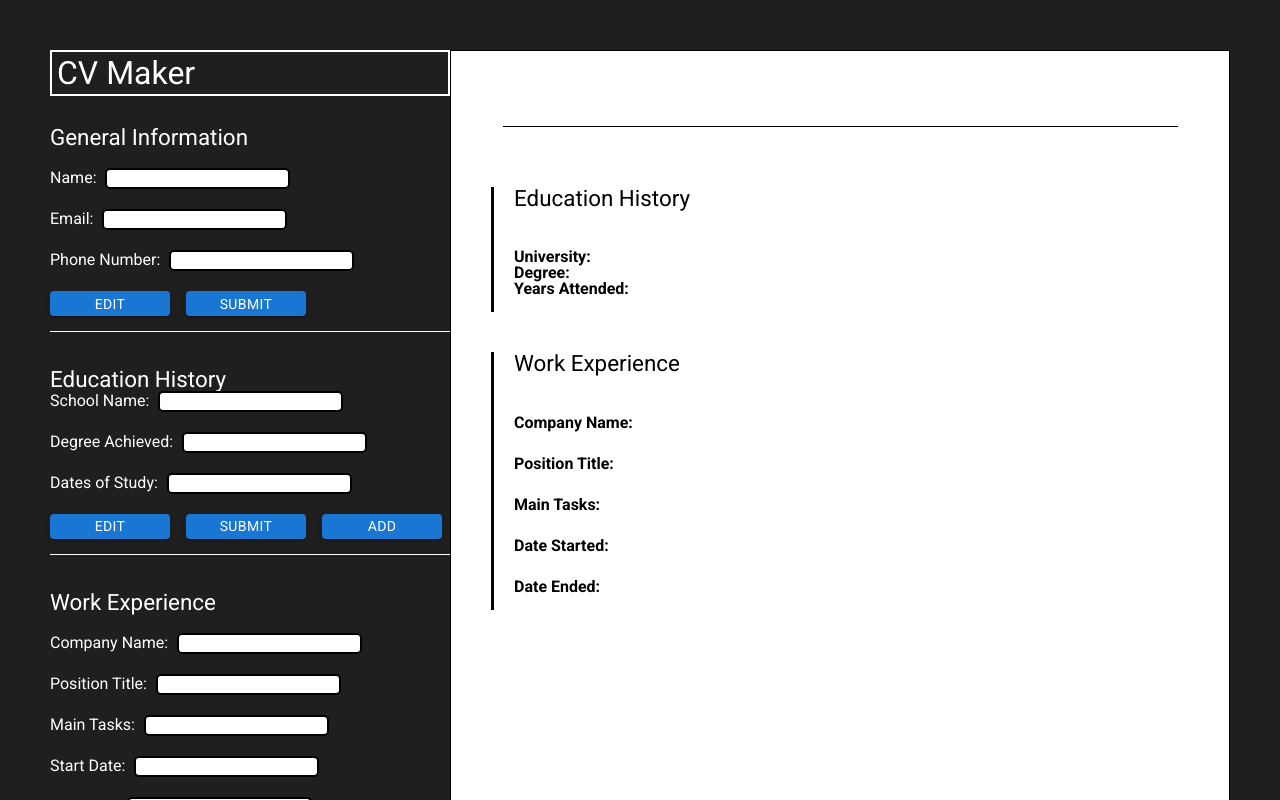
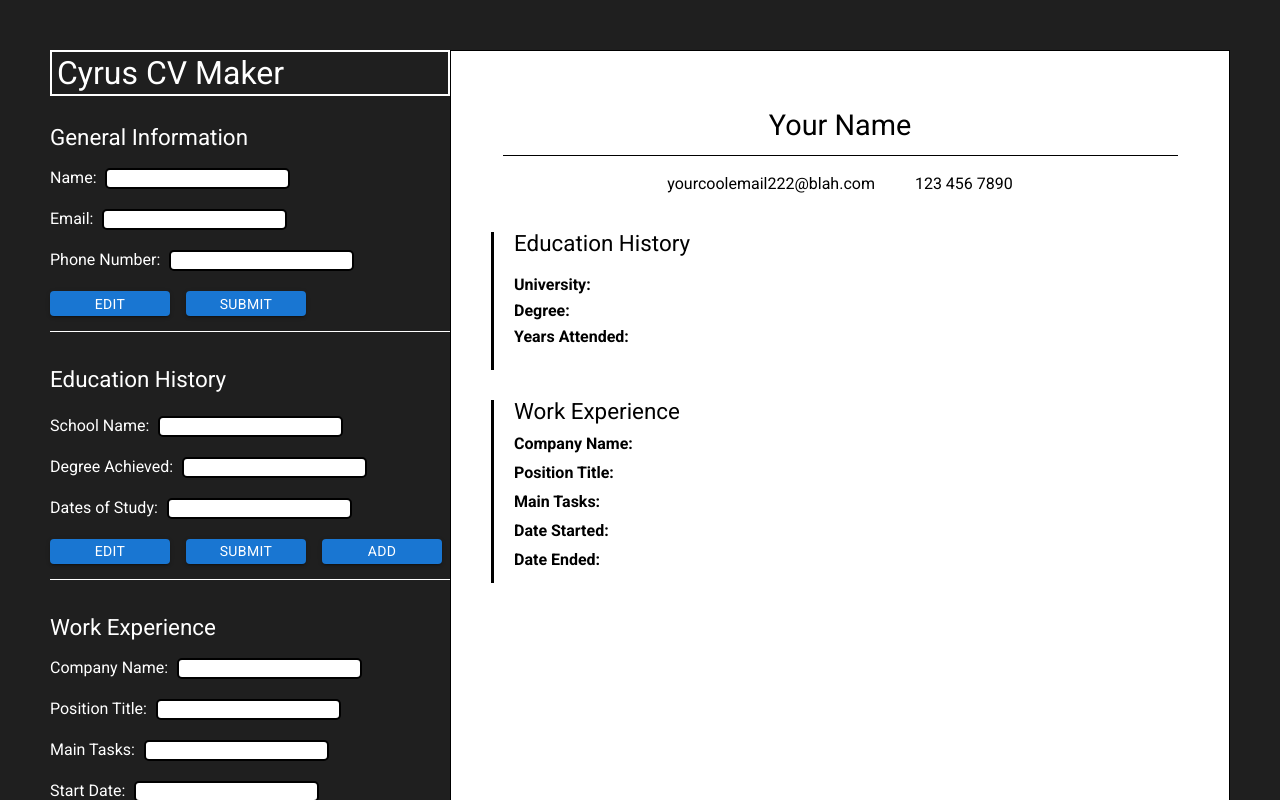
Before and after one commit to romangdev/cv-project, a React (Create React App) app: page / in a window 1280 px wide. Shown: the top 800 px of the page. Built offline with nearby package versions, Linux system fonts and the light colour scheme.

Commit message:
Remove education sect when remove button clicked

```diff
--- a/src/App.js
+++ b/src/App.js
@@ -7,9 +7,9 @@ import { useState } from 'react'
 
 const App = () => {
   const [generalInfo, setGeneralInfo] = useState({
-    name: '',
-    email: '',
-    phone: '',
+    name: 'Your Name',
+    email: 'yourcoolemail222@blah.com',
+    phone: '123 456 7890',
   })
 
   const [education, setEducation] = useState([
@@ -86,13 +86,30 @@ const App = () => {
     })
   }
 
+  const resetSecondEducationValues = (resetArray) => {
+    const educationCopy = education.map(info => {
+      if (info.id === 2) {
+        return {
+          schoolName: '',
+          degreeAchieved: '',
+          dateOfStudy: '',
+          id: 2
+        }
+      } else {
+        return info
+      }
+    })
+    setEducation(educationCopy)
+  }
+
+
   return (
     <div className="App">
       <div className="form-inputs">
-        <h1>CV Maker</h1>
+        <h1>Cyrus CV Maker</h1>
         <GeneralInfo parentCallback={getChildGeneral} parentState={generalInfo} />
         <br></br>
-        <Education parentCallback={getChildEducation} parentState={education} />
+        <Education parentCallback={getChildEducation} parentState={education} parentResetCallback={resetSecondEducationValues} />
         <br></br>
         <PracticalExperience parentCallback={getChildExperience} parentState={practicalExperience} />
       </div>
--- a/src/components/Education.js
+++ b/src/components/Education.js
@@ -2,7 +2,7 @@ import React from "react";
 import EducationForm from "./EducationForm";
 import { useState } from "react";
 
-const Education = ({ parentCallback, parentState }) => {
+const Education = ({ parentCallback, parentState, parentResetCallback }) => {
   const [schoolNameOne, setSchoolNameOne] = useState('')
   const [degreeAchievedOne, setDegreeAchievedOne] = useState('')
   const [dateOfStudyOne, setDateOfStudyOne] = useState('')
@@ -62,6 +62,11 @@ const Education = ({ parentCallback, parentState }) => {
     setSecondForm(true)
   }
 
+  const removeEducationForm = () => {
+    setSecondForm(false)
+    parentResetCallback()
+  }
+
   return (
     <div className="form-section">
       <h2>Education History</h2>
@@ -70,7 +75,7 @@ const Education = ({ parentCallback, parentState }) => {
       formTwo={false} editClass={'education-edit-one'} />
       {secondForm ?
         <EducationForm onSubmit={onSubmit} handleChange={handleChange} onEdit={onEdit} schoolName={schoolNameTwo}
-        degreeAchieved={degreeAchievedTwo} dateOfStudy={dateOfStudyTwo} secondForm={secondForm}
+        degreeAchieved={degreeAchievedTwo} dateOfStudy={dateOfStudyTwo} secondForm={secondForm} removeForm={removeEducationForm}
         formTwo={true} editClass={'education-edit-two'} />
         :
         <></>
--- a/src/components/EducationForm.js
+++ b/src/components/EducationForm.js
@@ -3,7 +3,7 @@ import Stack from '@mui/material/Stack';
 import Button from '@mui/material/Button';
 
 const EducationForm = ({ onSubmit, handleChange, onEdit, schoolName, degreeAchieved, dateOfStudy,
-  addForm, secondForm, formTwo, editClass}) => {
+  addForm, secondForm, formTwo, editClass, removeForm}) => {
   return (
     <form onSubmit={onSubmit} className={formTwo ? 'education-form-two' : 'education-form-one'}>
       {formTwo ?
@@ -29,6 +29,11 @@ const EducationForm = ({ onSubmit, handleChange, onEdit, schoolName, degreeAchie
           :
           <Button variant="contained" onClick={addForm}>Add</Button>
         }
+        {formTwo ?
+          <Button variant="contained" onClick={removeForm}>Remove</Button>
+          :
+          <></>
+        }
       </Stack>
     </form>
   )
--- a/src/components/FormRender.js
+++ b/src/components/FormRender.js
@@ -12,13 +12,13 @@ const FormRender = ({ genInfo, education, experience }) => {
       </div>
       <div className="education-cv">
         <h2>Education History</h2>
-        <div>
+        <div className="education-cv-sec">
           <p><strong>University: </strong> {education[0].schoolName}</p>
           <p><strong>Degree: </strong>{education[0].degreeAchieved}</p>
           <p><strong>Years Attended: </strong>{education[0].dateOfStudy}</p>
         </div>
         {(education[1].schoolName !== '' || education[1].degreeAchieved !== '' || education[1].dateOfStudy !== '') ?
-          <div>
+          <div className="education-cv-sec">
             <p><strong>University: </strong> {education[1].schoolName}</p>
             <p><strong>Degree: </strong>{education[1].degreeAchieved}</p>
             <p><strong>Years Attended: </strong>{education[1].dateOfStudy}</p>
--- a/src/styles/App.css
+++ b/src/styles/App.css
@@ -130,17 +130,17 @@ strong {
 }
 
 .education-cv, .experience-cv {
-  margin-bottom: 40px;
+  margin-bottom: 30px;
   display: flex;
   flex-direction: column;
-  gap: 25px;
+  gap: 13px;
   border-left: 3px solid black;
   padding-left: 20px;
   padding-bottom: 15px;;
 }
 
 .education-cv h2, .experience-cv h2 {
-  margin-bottom: 15px;
+  margin-bottom: 0px;
 }
 
 .gen-info-cv div {
@@ -166,3 +166,11 @@ strong {
   border-bottom: 1px solid black;
   padding-bottom: 15px;
 }
+
+.education-cv-sec p {
+  margin: 10px 0;
+}
+
+.education-form-one, .education-form-two {
+  margin-top: 25px;
+}
```
